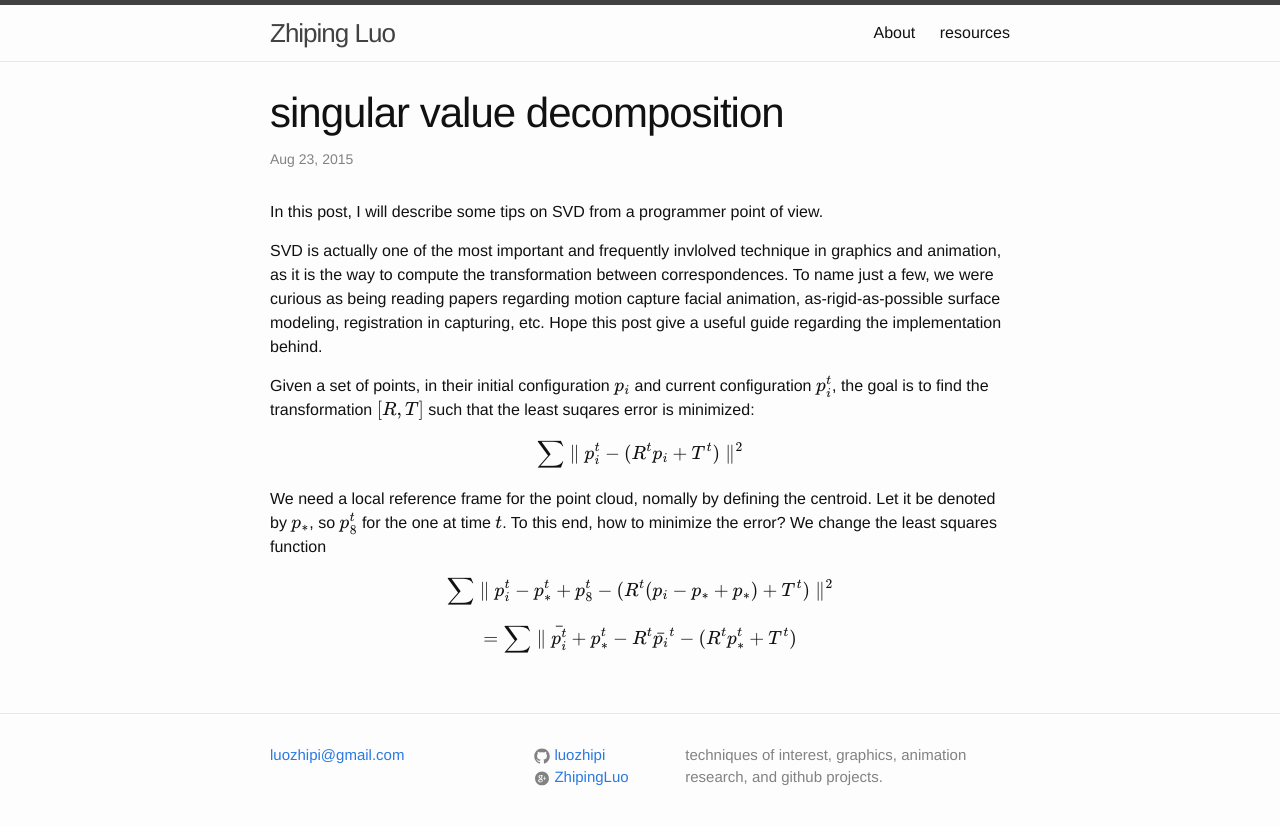
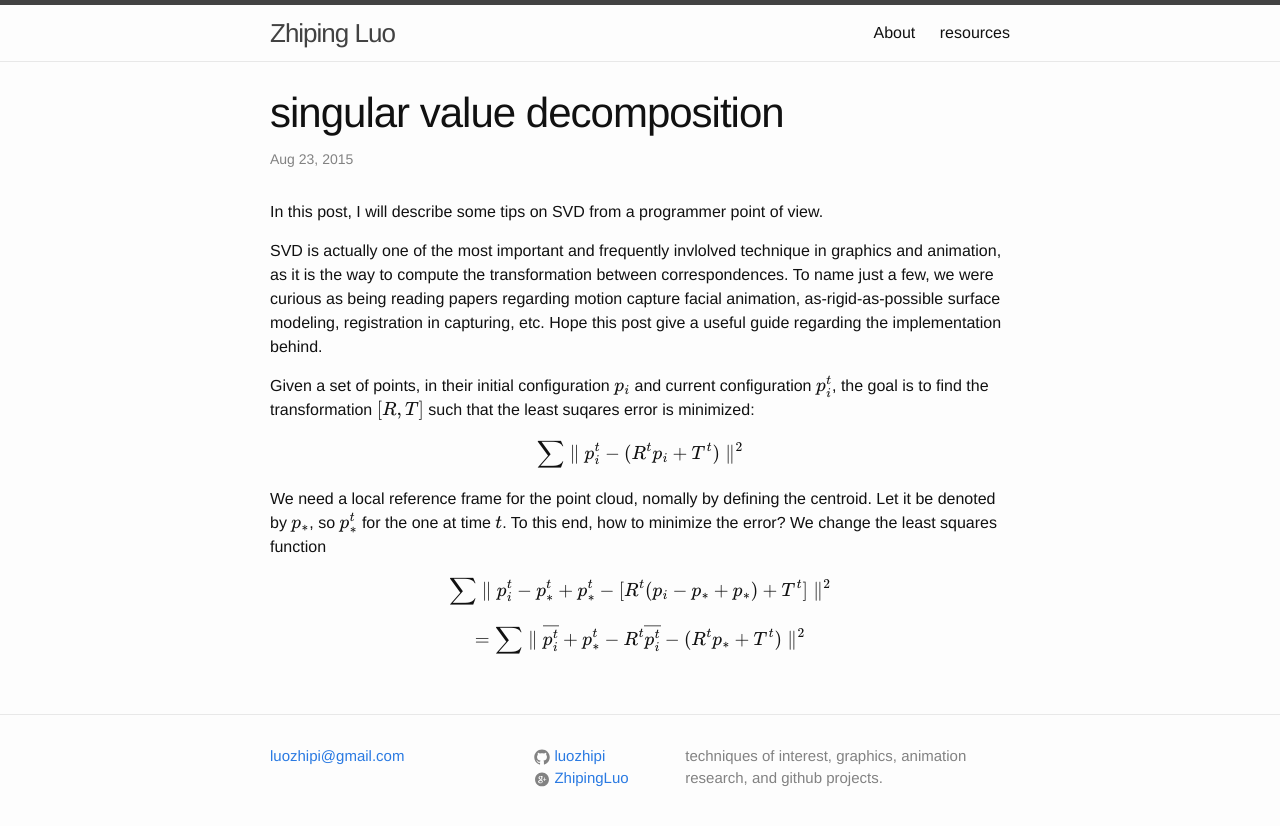
Before and after one commit to luozhipi/luozhipi.github.io, a Jekyll site: the page built from _posts/2015-08-23-svd.markdown, in a window 1280 px wide. Shown: the top 826 px of the page. Built offline with Jekyll 4.4.1, drawn with Linux system fonts in a browser that asks for light colours; formulas are drawn with MathJax 3.

Commit message:
Update 2015-08-23-svd.markdown

```diff
--- a/_posts/2015-08-23-svd.markdown
+++ b/_posts/2015-08-23-svd.markdown
@@ -13,8 +13,8 @@ Given a set of points, in their initial configuration $$p_{i}$$ and current conf
 
 $$ \sum \parallel p_{i}^{t}-(R^{t}p_{i}+T^{t})\parallel^{2} $$
 
-We need a local reference frame for the point cloud, nomally by defining the centroid. Let it be denoted by $$p_{*}$$, so $$p_{8}^{t}$$ for the one at time $$t$$. To this end, how to minimize the error? We change the least squares function
+We need a local reference frame for the point cloud, nomally by defining the centroid. Let it be denoted by $$p_{*}$$, so $$p_{*}^{t}$$ for the one at time $$t$$. To this end, how to minimize the error? We change the least squares function
 
-$$ \sum \parallel p_{i}^{t}-p_{*}^{t}+p_{8}^{t}-(R^{t}(p_{i}-p_{*}+p_{*})+T^{t})\parallel^{2} $$
+$$ \sum \parallel p_{i}^{t}-p_{*}^{t}+p_{*}^{t}-[R^{t}(p_{i}-p_{*}+p_{*})+T^{t}]\parallel^{2} $$
 
-$$=\sum \parallel \bar{p_{i}^{t}} + p_{*}^{t} - R^{t}\bar{p_{i}}^{t} - (R^{t}p_{*}^{t}+T^{t})$$
+$$=\sum \parallel \overline{p_{i}^{t}} + p_{*}^{t} - R^{t}\overline{p_{i}^{t}} - (R^{t}p_{*}+T^{t})\parallel^{2}$$
```
